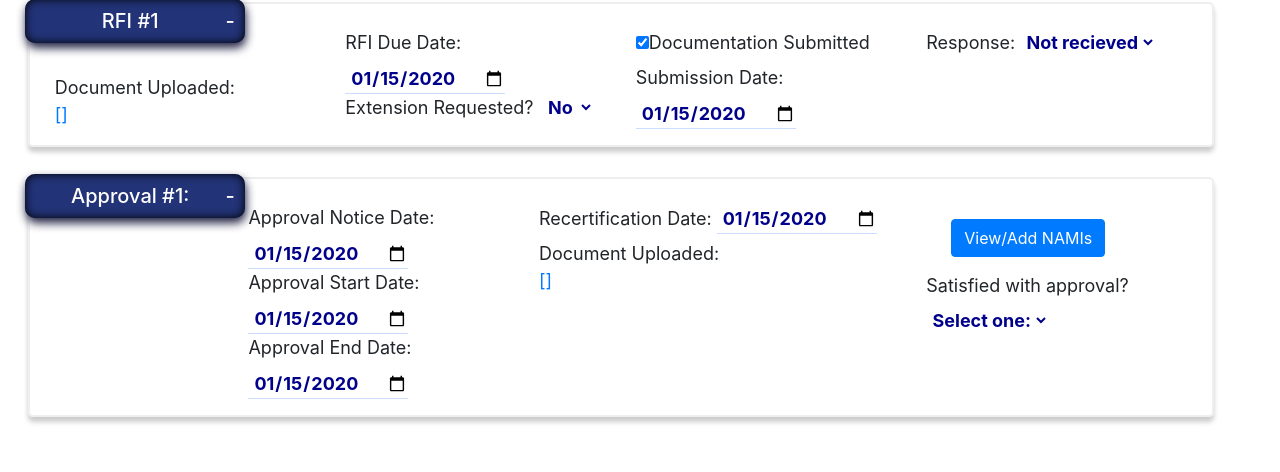
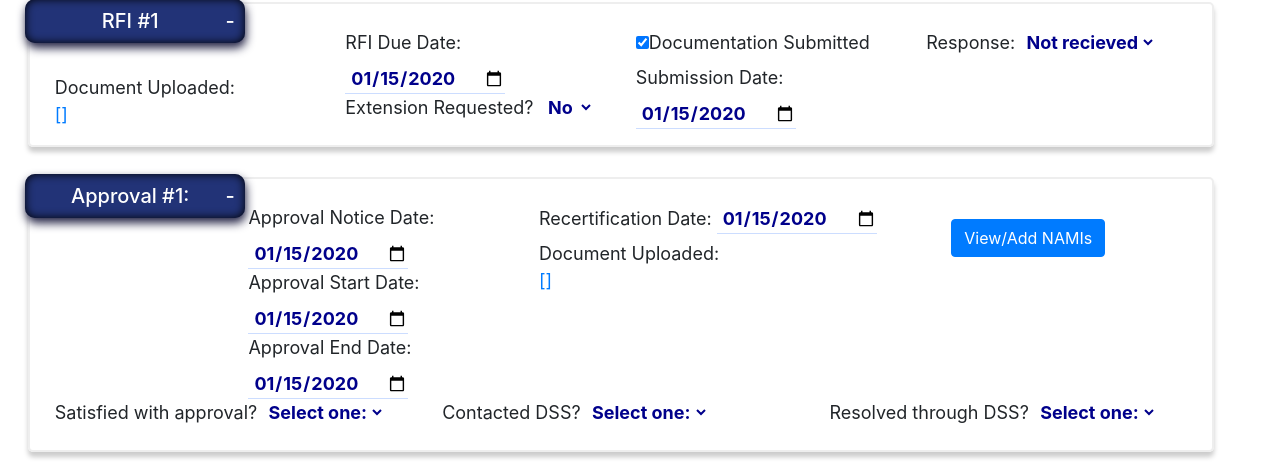
Before and after one commit to vindamle/medicaid-application, a Django app: template templates/show.html in a window 1280 px wide. Shown: the part 1258-1730 px from the top of the page. Before the commit the page ends 1682 px from the top, so only its background shows below. Run offline with Django 3.2, Linux system fonts and the light colour scheme; the template is opened without the code that fills it: most values are stand-ins (such as "Sample title", 1, 10 or a date in 2020); some libraries are stand-ins or nearby versions.

Commit message:
various styling and js for show page

```diff
--- a/templates/show.html
+++ b/templates/show.html
@@ -542,7 +542,7 @@ $(document).ready(()=>{
 
 						<li class="editableLi">
 							<label>Recertification Date:</label>
-							<input class="editable date" type="date" value="{{approval.date_of_medicaid_recertification|date:'Y-m-d'}}" data-table="approval" data-approval_id="{{approval.approval_id}}" onblur="sendInputInfoToDB(this)" onkeyup="checkIfEnterKey(this, event)">
+							<input class="editable date" type="date" id="approval_recertification_date" value="{{approval.approval_recertification_date|date:'Y-m-d'}}" data-table="approval" data-approval_id="{{approval.approval_id}}" onblur="sendInputInfoToDB(this)" onkeyup="checkIfEnterKey(this, event)">
 						</li>
 						<li class="">
 		`
@@ -646,9 +646,14 @@ $(document).ready(()=>{
 `
 		html += `</div>
 						<div class="col-lg-3 applicationColumn">
-						<li>
-							<button type="button" class="btn btn-primary" data-toggle="modal" data-target="#namiModal{{approval.approval_id}}" id="namiModalBtn">View/Add NAMIs</button>
-						</li>
+							<li>
+								<button type="button" class="btn btn-primary" data-toggle="modal" data-target="#namiModal{{approval.approval_id}}" id="namiModalBtn">View/Add NAMIs</button>
+							</li>
+						</div>
+					</div>
+
+					<div class="row satisfiedRow">
+						<div class="col-lg-4">
 							<li class="editableLi step6">
 								<label>Satisfied with approval?</label>
 								<select name="satisfied_with_approval" id="satisfied_with_approval" data-table="approval" data-approval_id="{{approval.approval_id}}"  onchange="sendInputInfoToDB(this)">
@@ -657,6 +662,28 @@ $(document).ready(()=>{
 									<option value="no">No</option>
 								</select>
 								<span class="invisible DBinfo" id="DBsatisfied_with_approval">{{approval.satisfied_with_approval}}</span>
+							</li>
+						</div>
+						<div class="col-lg-4">
+							<li class="editableLi step6">
+								<label>Contacted DSS?</label>
+								<select name="contacted_dss" id="contacted_dss" data-table="approval" data-approval_id="{{approval.approval_id}}"  onchange="sendInputInfoToDB(this)">
+									<option value="">Select one:</option>
+									<option value="yes">Yes</option>
+									<option value="no">No</option>
+								</select>
+								<span class="invisible DBinfo" id="DBcontacted_dss">{{approval.contacted_dss}}</span>
+							</li>
+						</div>
+						<div class="col-lg-4">
+							<li class="editableLi step6">
+								<label>Resolved through DSS?</label>
+								<select name="resolved_through_dss" id="resolved_through_dss" data-table="approval" data-approval_id="{{approval.approval_id}}"  onchange="sendInputInfoToDB(this)">
+									<option value="">Select one:</option>
+									<option value="yes">Yes</option>
+									<option value="no">No</option>
+								</select>
+								<span class="invisible DBinfo" id="DBresolved_through_dss">{{approval.resolved_through_dss}}</span>
 							</li>
 						</div>
 					</div>
@@ -789,7 +816,7 @@ class ResponseRowHTML {
 
 						<li class="editableLi">
 							<label>Recertification Date:</label>
-							<input class="editable date" type="date" data-table="approval" data-approval_id="${responseId}" onblur="sendInputInfoToDB(this)" onkeyup="checkIfEnterKey(this, event)">
+							<input class="editable date" type="date" id="approval_recertification_date" data-table="approval" data-approval_id="${responseId}" onblur="sendInputInfoToDB(this)" onkeyup="checkIfEnterKey(this, event)">
 						</li>
 						<li class="">
 							<form class="fileInputLi" id="approval" method="post" enctype="multipart/form-data">
```
Also changed, not shown: app/settings.py (+4 -4 lines), application/migrations/0010_auto_20190121_1045.py, application/migrations/0011_auto_20190121_0949.py (deleted), application/migrations/0011_auto_20190121_1047.py, application/migrations/0012_auto_20190121_0951.py (deleted).
